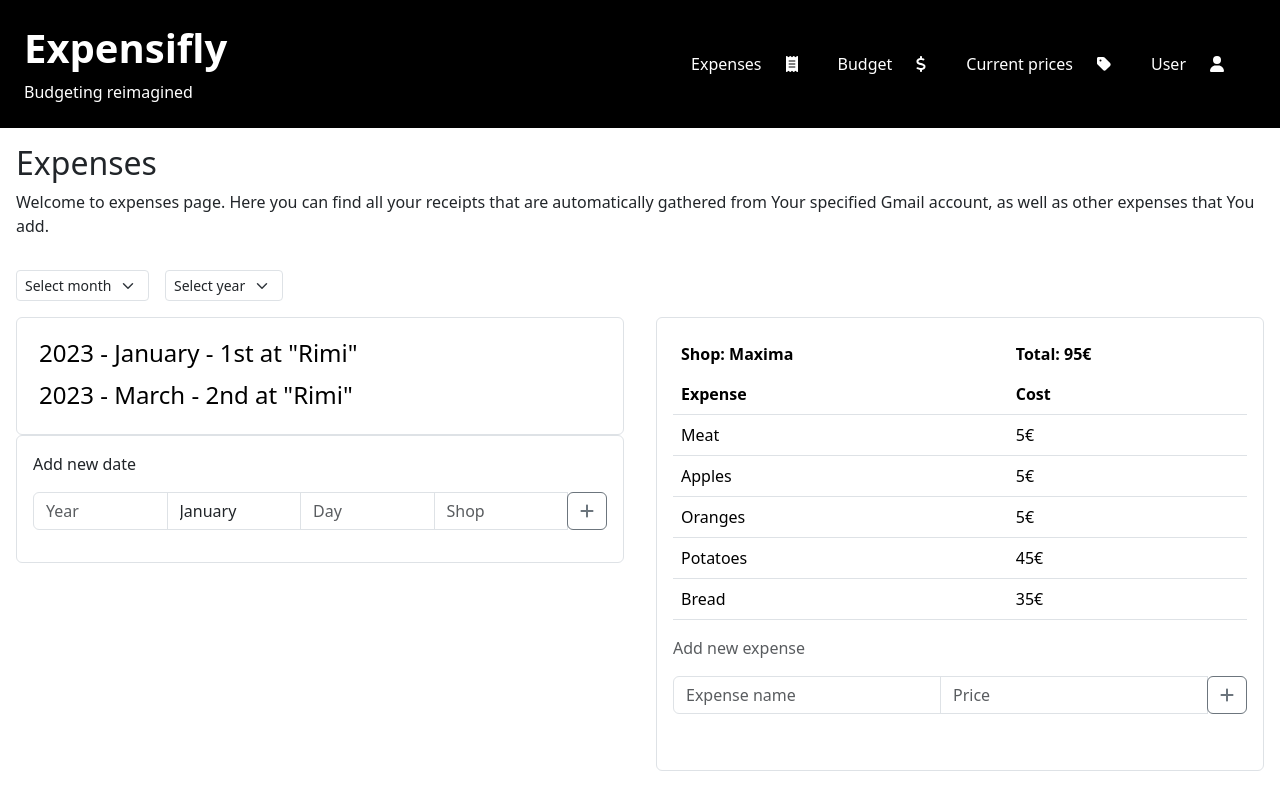
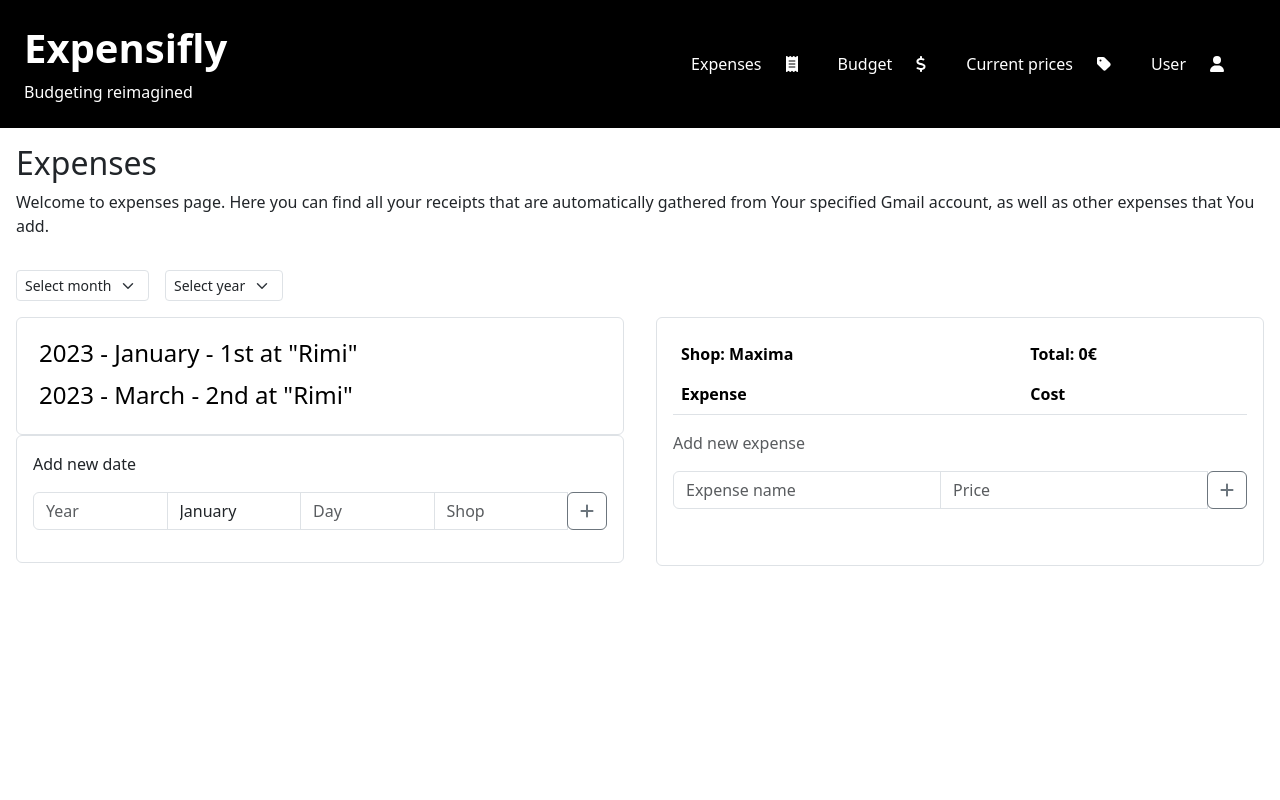
Before and after one commit to LaurynasGHub/Expensifly, a React (Create React App) app: page /expenses in a window 1280 px wide. Built offline with nearby package versions, Linux system fonts and the light colour scheme.

Commit message:
removed mock data

```diff
--- a/src/App.jsx
+++ b/src/App.jsx
@@ -1,5 +1,5 @@
 import React from 'react';
-import { Routes, Route } from 'react-router-dom';
+import { Routes, Route, Navigate } from 'react-router-dom';
 
 import './App.scss';
 
@@ -10,6 +10,10 @@ import CurrentPrices from './components/CurrentPrices/CurrentPrices';
 import Expenses from './components/Expenses/Expenses';
 import User from './components/User/User';
 
+//TODO
+//change default opening path, now opens to empty window
+//expenseCard doesn't rerender expenses
+
 function App() {
   return (
     <>
@@ -19,6 +23,7 @@ function App() {
         <Route path="/budget" element={<Budget />} />
         <Route path="/current-prices" element={<CurrentPrices />} />
         <Route path="/user" element={<User />} />
+        <Route path="*" element={<Navigate to="/expenses" />} />
       </Routes>
     </>
   );
--- a/src/components/ExpenseCard/ExpenseCard.jsx
+++ b/src/components/ExpenseCard/ExpenseCard.jsx
@@ -5,7 +5,7 @@ import './expenseCard.scss';
 import { FontAwesomeIcon } from '@fortawesome/react-fontawesome';
 import { faPlus } from '@fortawesome/free-solid-svg-icons';
 
-function ExpenseCard({ shopName, month, data }) {
+function ExpenseCard({ shopName, month, data, setData }) {
   function calcPrice() {
     let calcPrice = 0;
     let priceArray = [];
@@ -19,8 +19,6 @@ function ExpenseCard({ shopName, month, data }) {
     return calcPrice;
   }
 
-  const [expenses, setExpenses] = useState(data);
-
   const expensePrice = useRef(null);
   const expenseName = useRef(null);
 
@@ -31,14 +29,14 @@ function ExpenseCard({ shopName, month, data }) {
     console.log('Expense price-', expensePrice.current.value);
 
     const newExpenses = [
-      ...expenses,
+      ...data,
       {
         productName: String(expenseName.current.value),
         productPrice: Number(expensePrice.current.value),
       },
     ];
 
-    setExpenses(newExpenses);
+    setData(newExpenses);
   }
 
   return (
@@ -93,7 +91,7 @@ function ExpenseCard({ shopName, month, data }) {
           </tr>
         </thead>
         <tbody>
-          {expenses.map(({ productName, productPrice }) => (
+          {data.map(({ productName, productPrice }) => (
             <tr key={`${productName}${productPrice}`}>
               <td> {productName}</td>
               <td> {productPrice}€</td>
--- a/src/components/ReceiptCard/ReceiptCard.jsx
+++ b/src/components/ReceiptCard/ReceiptCard.jsx
@@ -10,15 +10,15 @@ import './receiptCard.scss';
 
 import ExpenseCard from '../ExpenseCard/ExpenseCard';
 
-import mockReceiptDataWithId from '../../mockReceiptData';
-import mockReceiptData from '../../mockReceiptData_withoutId';
-const mockExpenseData = mockReceiptData;
-const mockExpenseIdData = mockReceiptDataWithId;
+// import mockReceiptDataWithId from '../../mockReceiptData';
+// import mockReceiptData from '../../mockReceiptData_withoutId';
+// const mockExpenseData = mockReceiptData;
+// const mockExpenseIdData = mockReceiptDataWithId;
 
 function ReceiptCard({ yearData }) {
   const [dates, setDates] = useState(yearData);
   const [inputValidation, setInputValidation] = useState(true);
-  const [expenseData, setExpenseData] = useState(mockExpenseData);
+  const [expenseData, setExpenseData] = useState([]);
 
   const year = useRef(null);
   const month = useRef(null);
@@ -68,16 +68,15 @@ function ReceiptCard({ yearData }) {
     setDates(newDates);
   }
 
-  function showExpenseData() {
+  function showExpenseData(id) {
     console.log('----showExpenseData----');
 
-    const foundData = findJsonElement(mockExpenseIdData, '2023March2Rimi');
+    const foundData = findJsonElement([], id);
     console.log('foundData-', foundData);
 
     const newExpenses = foundData['data'];
     console.log('foundDataData-', newExpenses);
 
-    //when setting data it just updates prices, doesn't remap
     setExpenseData(newExpenses);
   }
 
@@ -89,7 +88,9 @@ function ReceiptCard({ yearData }) {
             <button
               key={`${year}${month}${day}${shop}`}
               className="dateButton mb-1"
-              onClick={showExpenseData}
+              onClick={() => {
+                showExpenseData(`${year}${month}${day}${shop}`);
+              }}
             >
               {year} - {month} - {day}
               {dayOrdinal(day)} at "{shop}"
@@ -166,11 +167,13 @@ function ReceiptCard({ yearData }) {
       </div>
 
       <div className="receiptCardElement mx-3">
-        {/* add useState with mockExpenseData, that data is gathered
-        from backend. when button is clicked onClick function takes
-        button id and gathers data from backend with that id
-        then passes that data as a prop to the expense card */}
-        <ExpenseCard shopName={'Maxima'} month={'May'} data={expenseData} />
+        {/* should show shopname,month,day,shop etc. more filters */}
+        <ExpenseCard
+          shopName={'Maxima'}
+          month={'May'}
+          data={expenseData}
+          setData={setExpenseData}
+        />
       </div>
     </div>
   );
--- a/src/mockReceiptData.js
+++ b/src/mockReceiptData.js
@@ -17,11 +17,6 @@ const mockReceiptData = [
     data: [
       { productName: 'Meat', productPrice: 5 },
       { productName: 'Apples', productPrice: 5 },
-      { productName: 'Oranges', productPrice: 5 },
-      { productName: 'Potatoes', productPrice: 45 },
-      { productName: 'Bread', productPrice: 35 },
-      { productName: 'Toilet paper', productPrice: 25 },
-      { productName: 'Paper', productPrice: 25 },
     ],
   },
 ];
--- a/src/mockReceiptData_withoutId.js
+++ /dev/null
@@ -1,11 +0,0 @@
-const mockReceiptData = [
-  { productName: 'Meat', productPrice: 5 },
-  { productName: 'Apples', productPrice: 5 },
-  { productName: 'Oranges', productPrice: 5 },
-  { productName: 'Potatoes', productPrice: 45 },
-  { productName: 'Bread', productPrice: 35 },
-  // { productName: 'Toilet paper', productPrice: 25 },
-  // { productName: 'Paper', productPrice: 25 },
-];
-
-export default mockReceiptData;
```
